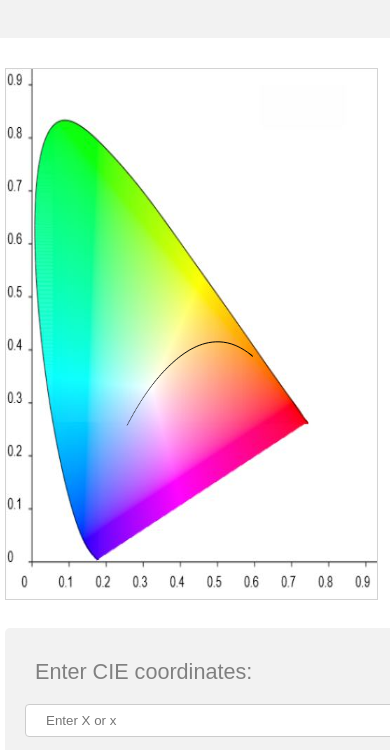
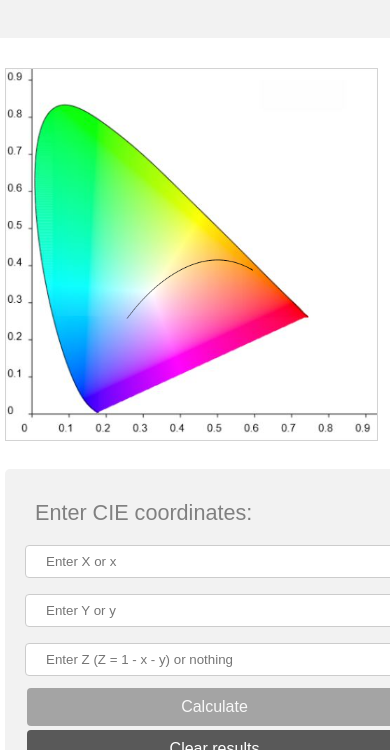
Before and after one commit to AlionaV/alionaV.github.io, a plain HTML site: page CIE.html in a window 390 px wide. Shown: the part 90-840 px from the top of the page. Drawn offline with nearby package versions, Linux system fonts and the light colour scheme; some packages are replaced by stand-ins of ours.

Commit message:
Update CIE.html

```diff
--- a/CIE.html
+++ b/CIE.html
@@ -347,7 +347,7 @@
 
                  width: 95vw;
 
-				 height 95vw;
+				 height: 95vw;
 
 
                  position: relative;
@@ -360,7 +360,7 @@
 
 				 width: 95vw;
 
-				 height 95vw;
+				 height: 95vw;
 
 			}
 }
```
